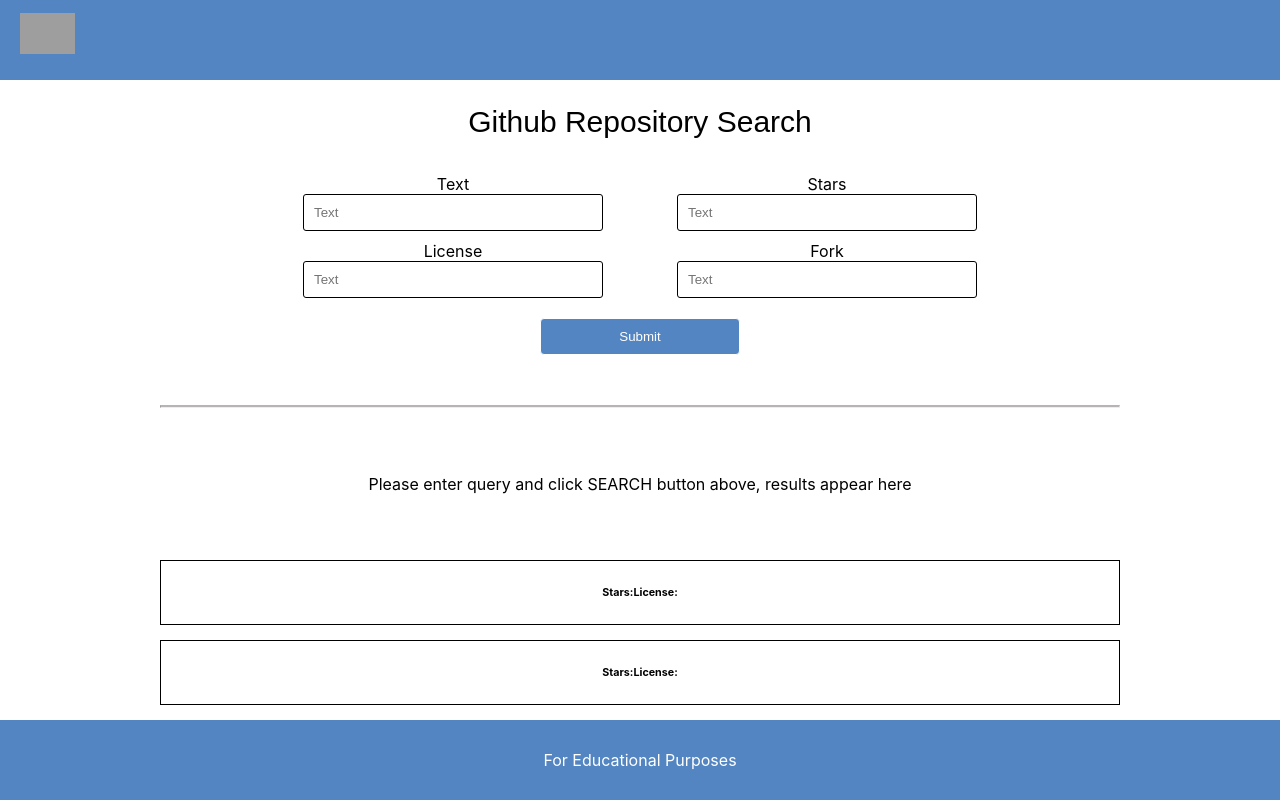
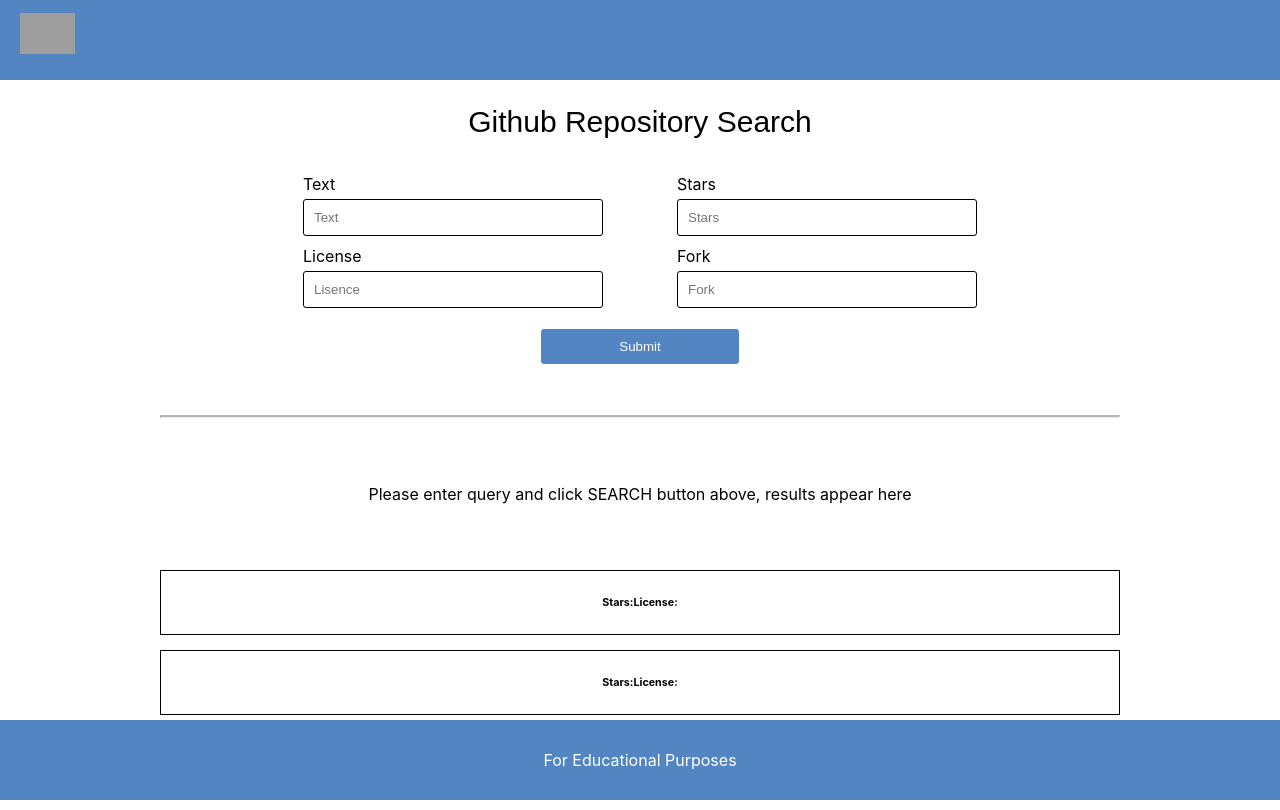
Before and after one commit to unachoza/Github-Search, a React (Create React App) app: page / in a window 1280 px wide. Built offline with nearby package versions, Linux system fonts and the light colour scheme; grey boxes are pictures that could not be loaded.

Commit message:
form input function works

```diff
--- a/src/UI/Search-UI/Form/Form.component.tsx
+++ b/src/UI/Search-UI/Form/Form.component.tsx
@@ -1,5 +1,4 @@
 import React, { Component, MouseEventHandler } from 'react';
-import { inputParams } from 'Types/Types';
 import { FormInput } from 'UI/Search-UI/FormInput/FormInput.component';
 import 'UI/Search-UI/Form/Form.styles.css';
 
@@ -13,18 +12,21 @@
   className?: string | boolean | undefined;
   typeOfInput: string;
   placeholder?: string;
-  inputValue: string;
+  name: string;
+  inputValue?: string;
   error?: boolean;
-  inputFunction?: (event: React.FocusEvent<HTMLInputElement>) => void | MouseEventHandler<any>;
+  inputFunction?: (event: React.FocusEvent<HTMLInputElement>) => void;
+  // inputFunction?: (event: React.FocusEvent<HTMLInputElement>) => void | MouseEventHandler<any>;
 }
 class Form extends Component<FormProps> {
   constructor(props: any) {
     super(props);
     this.state = {
       typeOfInput: null,
-      placeholder: null,
+      placeholder: 'Text',
+      name: 'text',
       value: null,
-      label: null,
+      label: 'Text',
       className: null,
       error: false,
       inputValue: null,
@@ -32,11 +34,14 @@
     };
   }
   render() {
-    const handleChange = (fieldName: keyof InputProps) => (
-      e: React.ChangeEvent<HTMLInputElement | HTMLSelectElement | any>
-    ) => {
-      this.setState({ ...this.state, [fieldName]: e.currentTarget.value });
+    const handleChange = (e: React.ChangeEvent<HTMLInputElement>) => {
+      console.log('happenign', e.target, this.state);
+      const { name, value } = e.target;
+      this.setState({ [name]: value });
     };
+    // const handleChange = (fieldName: keyof InputProps) => (e: React.ChangeEvent<HTMLInputElement>) => {
+    //   this.setState({ ...this.state, [fieldName]: e.currentTarget.value });
+    // };
     return (
       <>
         <form className="containerSearch">
@@ -44,36 +49,36 @@
             <FormInput
               label="Text"
               className="input"
-              typeOfInput="input"
+              typeOfInput="text"
               placeholder="Text"
-              inputValue="hold"
-              inputFunction={(input) => (e: any) => handleChange(e)}
+              name="text"
+              inputFunction={(e: any) => handleChange(e)}
             />
             <FormInput
               label="License"
               className="input"
-              typeOfInput="input"
-              placeholder="Text"
-              inputValue="hold"
-              inputFunction={(input) => (e: any) => handleChange(e)}
+              typeOfInput="text"
+              placeholder="Lisence"
+              name="license"
+              inputFunction={(e: any) => handleChange(e)}
             />
           </div>
           <div id="right-col" className="column">
             <FormInput
               label="Stars"
               className="input"
-              typeOfInput="input"
-              placeholder="Text"
-              inputValue="hold"
-              inputFunction={(input) => (e: any) => handleChange(e)}
+              typeOfInput="text"
+              placeholder="Stars"
+              name="stars"
+              inputFunction={(e: any) => handleChange(e)}
             />
             <FormInput
               label="Fork"
               className="input"
-              typeOfInput="input"
-              placeholder="Text"
-              inputValue="hold"
-              inputFunction={(input) => (e: any) => handleChange(e)}
+              typeOfInput="text"
+              placeholder="Fork"
+              name="fork"
+              inputFunction={(e: any) => handleChange(e)}
             />
           </div>
         </form>
--- a/src/UI/Search-UI/FormInput/FormInput.component.tsx
+++ b/src/UI/Search-UI/FormInput/FormInput.component.tsx
@@ -1,71 +1,28 @@
 import React, { MouseEventHandler } from 'react';
 import 'UI/Search-UI/FormInput/FormInput.styles.css';
 
-type InputProps = {
-  name: string;
-  value: string;
-};
-
-export interface FormState {
-  typeOfInput: string;
-  placeholder: string;
-  inputValue: string;
-  handleChange: React.FormEvent<any>;
-}
-declare namespace JSX {
-  interface IntrinsicElements {
-    [elemName: string]: any;
-  }
-}
 export interface FormProps {
   label: string;
   className?: string | boolean | undefined;
   typeOfInput: string;
   placeholder?: string;
-  inputValue: string;
+  name: string;
+  inputValue?: string;
   error?: boolean;
-  inputFunction?: (event: React.FocusEvent<HTMLInputElement>) => void | MouseEventHandler<any>;
+  inputFunction?: (event: React.FocusEvent<HTMLInputElement>) => void;
+  // inputFunction?: (event: React.FocusEvent<HTMLInputElement>) => void | MouseEventHandler<any>;
 }
 
-// export class FormLogic extends Component<FormState> {
-//   constructor(props: any) {
-//     super(props);
-//     this.state = {
-//       typeOfInput: null,
-//       placeholder: null,
-//       value: null,
-//     };
-//   }
-//   render() {
-//     const handleChange = (fieldName: keyof InputProps) => (
-//       e: React.ChangeEvent<HTMLInputElement | HTMLSelectElement>
-//     ) => {
-//       this.setState({ ...this.state, [fieldName]: e.currentTarget.value });
-//     };
-//     return (
-//       <>
-//         <h1>LOADING</h1>
-//         {/* <FormInput handleChange={handleChange} /> */}
-//       </>
-//     );
-//   }
-// }
+export const FormInput = (props: FormProps) => {
+  const { typeOfInput, inputFunction, placeholder, className, label, name } = props;
 
-// export const FormInput = (props: {
-//   typeOfInput: string;
-//   handleFunction: React.FormEvent;
-//   placeholder: string;
-//   inputValue: string;
-// }) => <input {...children} />;
-
-export const FormInput = (props: FormProps) => {
-  const { typeOfInput, inputFunction, placeholder, className, label } = props;
   return (
     <>
-      <div className="default-text">{label}</div>
+      <div className="default-text left">{label}</div>
       <input
         className={typeof className === 'string' ? 'input' : className ? 'input-error' : 'input'}
         type={typeOfInput}
+        name={name}
         placeholder={placeholder}
         onBlur={inputFunction}
       />
--- a/src/UI/Search-UI/FormInput/FormInput.styles.css
+++ b/src/UI/Search-UI/FormInput/FormInput.styles.css
@@ -19,3 +19,7 @@
   min-width: 100px;
   margin-bottom: 20px;
 }
+.left {
+  text-align: left;
+  padding-bottom: 5px;
+}
```
Also changed, not shown: 1 other file (tests, documents, lock files or other folders).
